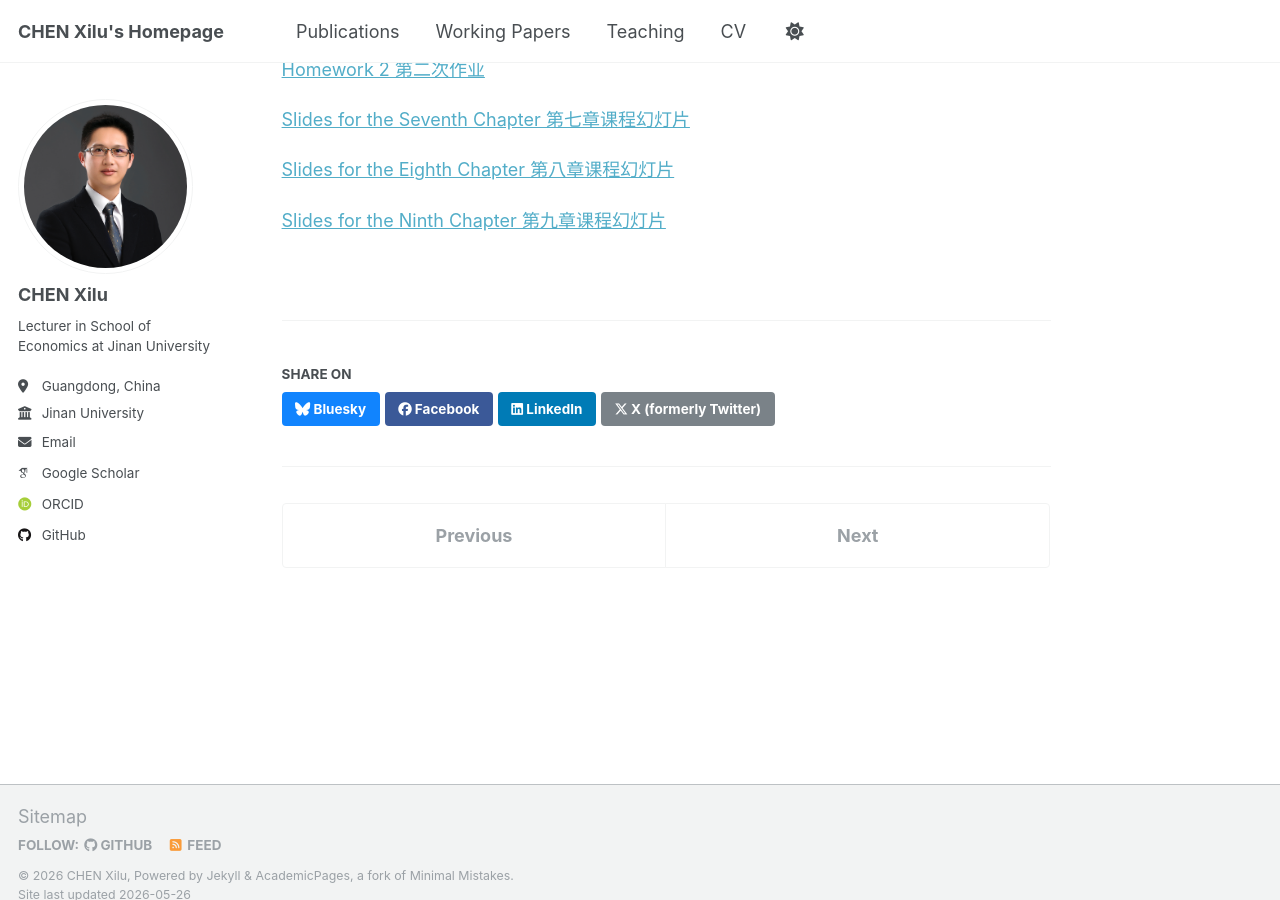
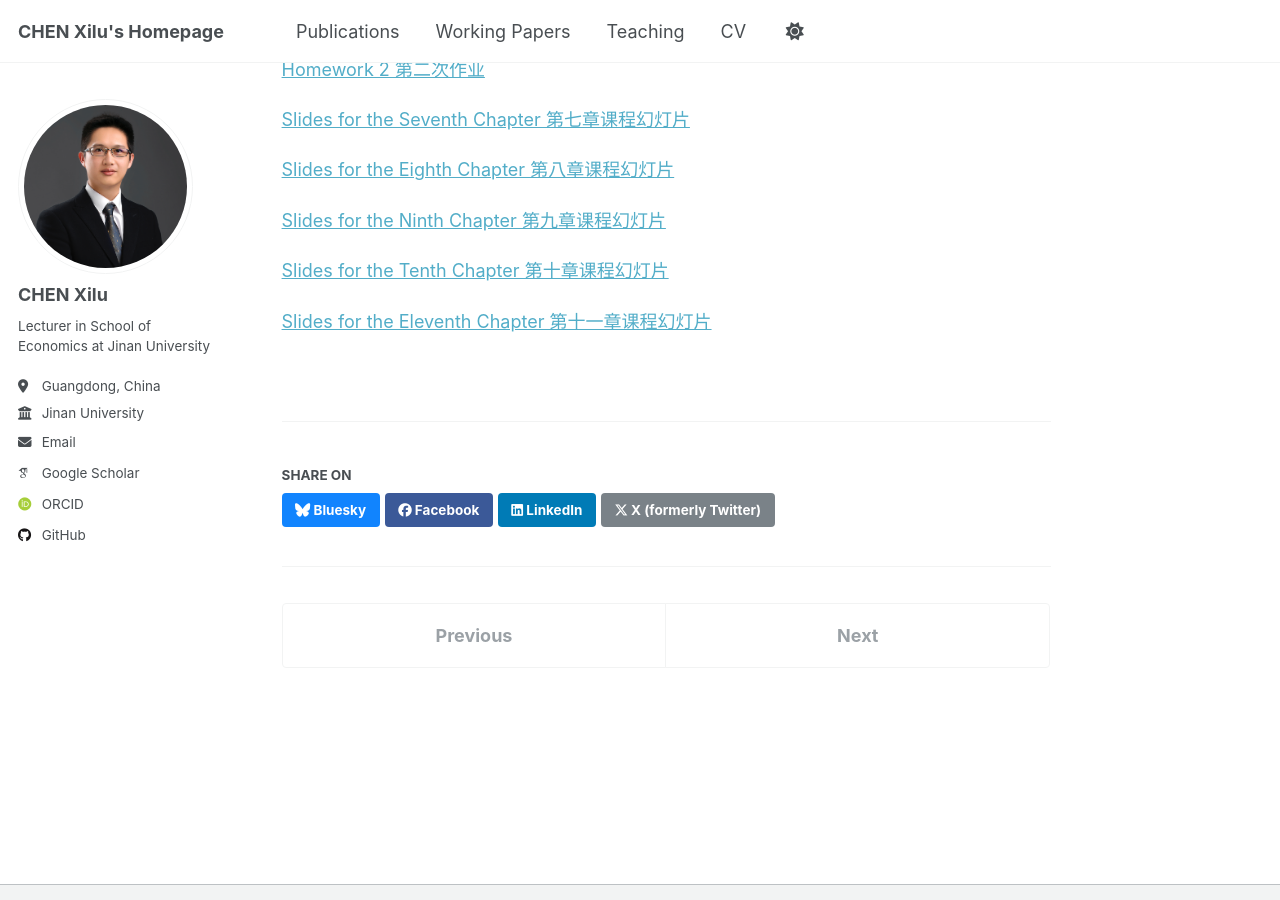
Before and after one commit to Xilu-CHEN/xilu-chen.github.io, a Jekyll site: the page built from _teaching/data_econ.md, in a window 1280 px wide and 900 px high, scrolled down 543 px. Built offline with Jekyll 4.4.1, drawn with Linux system fonts in a browser that asks for light colours; some web fonts are replaced; a script that is not in the unit is left out.

Commit message:
Update data_econ.md

```diff
--- a/_teaching/data_econ.md
+++ b/_teaching/data_econ.md
@@ -31,3 +31,7 @@ location: Guangdong, China
 [Slides for the Eighth Chapter 第八章课程幻灯片](http://xilu-chen.github.io/files/teaching_data_econ/《数据经济学》第8章.pdf){:target="_blank"}
 
 [Slides for the Ninth Chapter 第九章课程幻灯片](http://xilu-chen.github.io/files/teaching_data_econ/《数据经济学》第9章.pdf){:target="_blank"}
+
+[Slides for the Tenth Chapter 第十章课程幻灯片](http://xilu-chen.github.io/files/teaching_data_econ/《数据经济学》第10章.pdf){:target="_blank"}
+
+[Slides for the Eleventh Chapter 第十一章课程幻灯片](http://xilu-chen.github.io/files/teaching_data_econ/《数据经济学》第11章.pdf){:target="_blank"}
```
